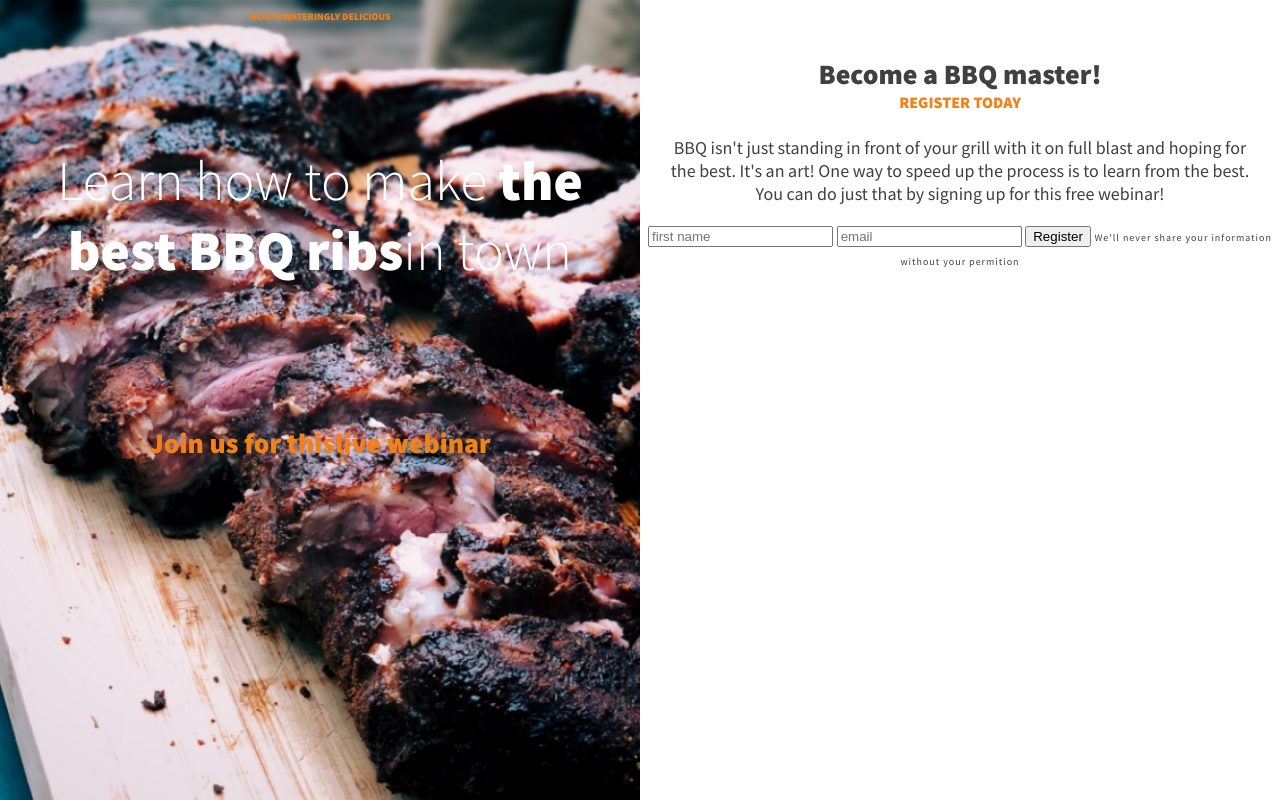
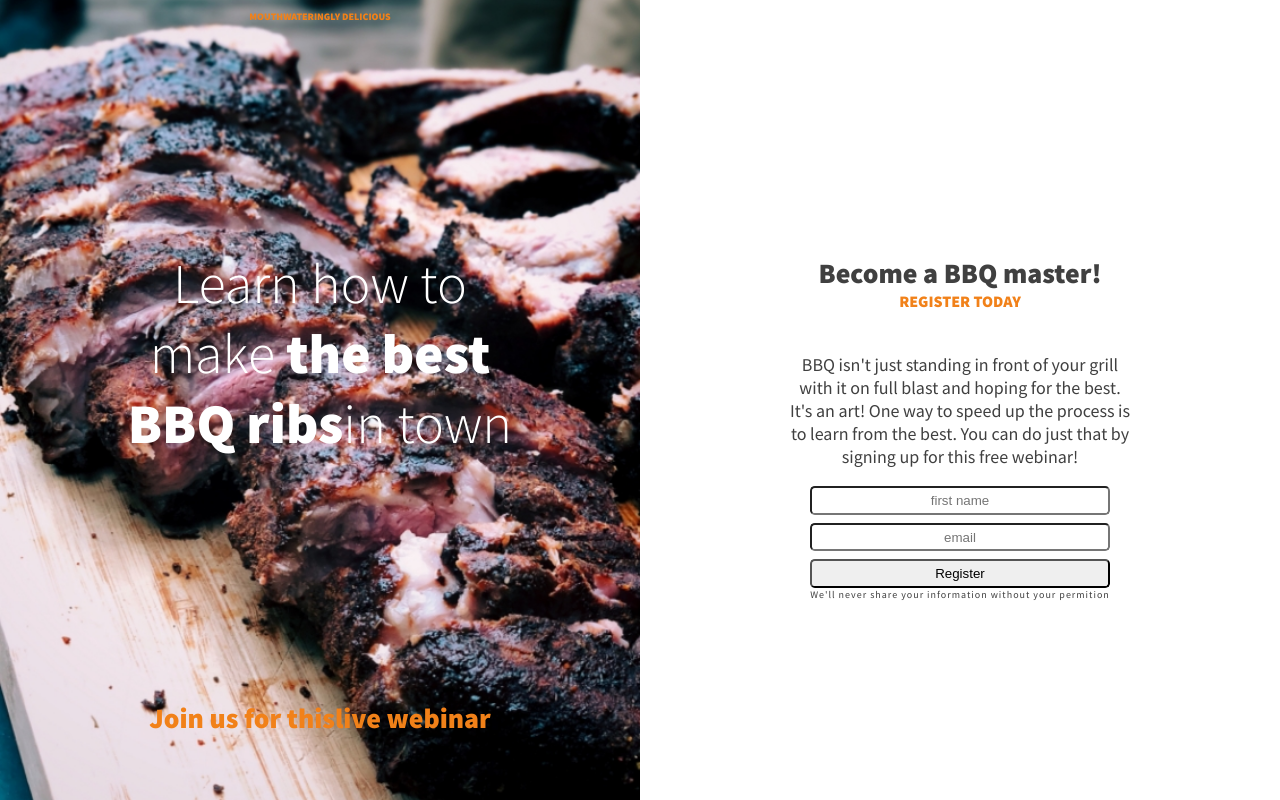
Before and after one commit to DJendryczka/bbq-page, a website: page index.html in a window 1280 px wide. Drawn offline with Linux system fonts and the light colour scheme.

Commit message:
Add style to form

```diff
--- a/index.html
+++ b/index.html
@@ -1,11 +1,14 @@
 <!DOCTYPE html>
 <html lang="en">
   <head>
-    <meta charset="UTF-8">
-    <meta http-equiv="X-UA-Compatible" content="IE=edge">
-    <meta name="viewport" content="width=device-width, initial-scale=1.0">
-    <link href="https://fonts.googleapis.com/css?family=Source+Sans+Pro:300,400,900&display=swap" rel="stylesheet">
-    <link rel="stylesheet" href="css/style.css">
+    <meta charset="UTF-8" />
+    <meta http-equiv="X-UA-Compatible" content="IE=edge" />
+    <meta name="viewport" content="width=device-width, initial-scale=1.0" />
+    <link
+      href="https://fonts.googleapis.com/css?family=Source+Sans+Pro:300,400,900&display=swap"
+      rel="stylesheet"
+    />
+    <link rel="stylesheet" href="css/style.css" />
     <title>BBQ Page</title>
   </head>
   <body>
@@ -18,13 +21,19 @@
       <section class="form">
         <h2>Become a BBQ master!</h2>
         <p>Register today</p>
-            <p>BBQ isn't just standing in front of your grill with it on full blast and hoping for the best. It's an art! One way to speed up the process is to learn from the best. You can do just that by signing up for this free webinar!</p>
-            <input type="text" placeholder="first name">
-            <input type="email" placeholder="email">
-            <button>Register</button>
+        <p>
+          BBQ isn't just standing in front of your grill with it on full blast
+          and hoping for the best. It's an art! One way to speed up the process
+          is to learn from the best. You can do just that by signing up for this
+          free webinar!
+        </p>
+        <form class="email-colector" action="#" method="post">
+          <input type="text" placeholder="first name" required/>
+          <input type="email" placeholder="email" required/>
+          <button class="btn btn-primery" type="submit">Register</button>
+        </form>
         <small>We'll never share your information without your permition</small>
       </section>
     </main>
-
   </body>
 </html>
--- a/sass/style.scss
+++ b/sass/style.scss
@@ -16,7 +16,7 @@ h1{
     font-size: 2.25rem;
     font-weight: 300;
     color: #fff;
-    margin: 2em 0;
+    margin: 0;
 }
 h1 + p{
     color: #f18119;
@@ -64,7 +64,35 @@ small{
     padding: 0 .5em 2em;
     display: flex;
     flex-direction: column;
+    justify-content: space-between;
+    min-height: 50vh;
   }
+  .splash > *,
+  .form > *{
+    max-width: 400px;
+    margin-left: auto;
+    margin-right: auto;
+  }
+  /* ====================
+  Form
+  ===================*/
+  .email-colector{
+    width: 80%;
+    max-width: 300px;
+  }
+  .btn,
+  input{
+    width: 100%;
+    border-radius: .3rem;
+    padding: .30rem;
+  }
+  input{
+    width: 100%;
+    margin-bottom: .5rem;
+    text-align: center;
+
+  }
+
   /* ====================
    Media queries
   ===================*/
@@ -87,4 +115,9 @@ small{
         width: 50%;
         min-height: 100vh;
     }
+    .form{
+        display: flex;
+        flex-direction: column;
+        justify-content: center;
+    }
   }
```
Also changed, not shown: css/style.css, 1 other file. Lines whose indentation alone changed are shown as unchanged.
